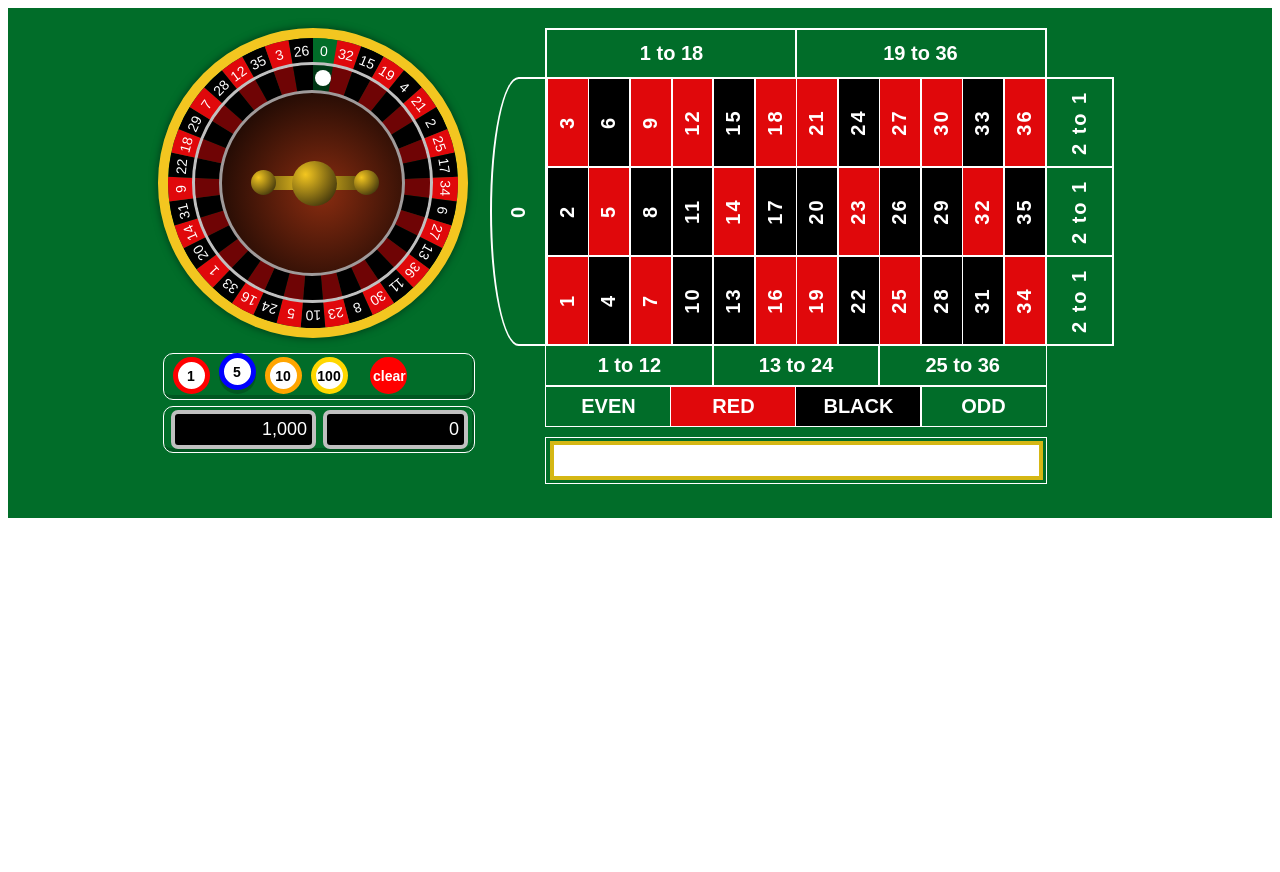
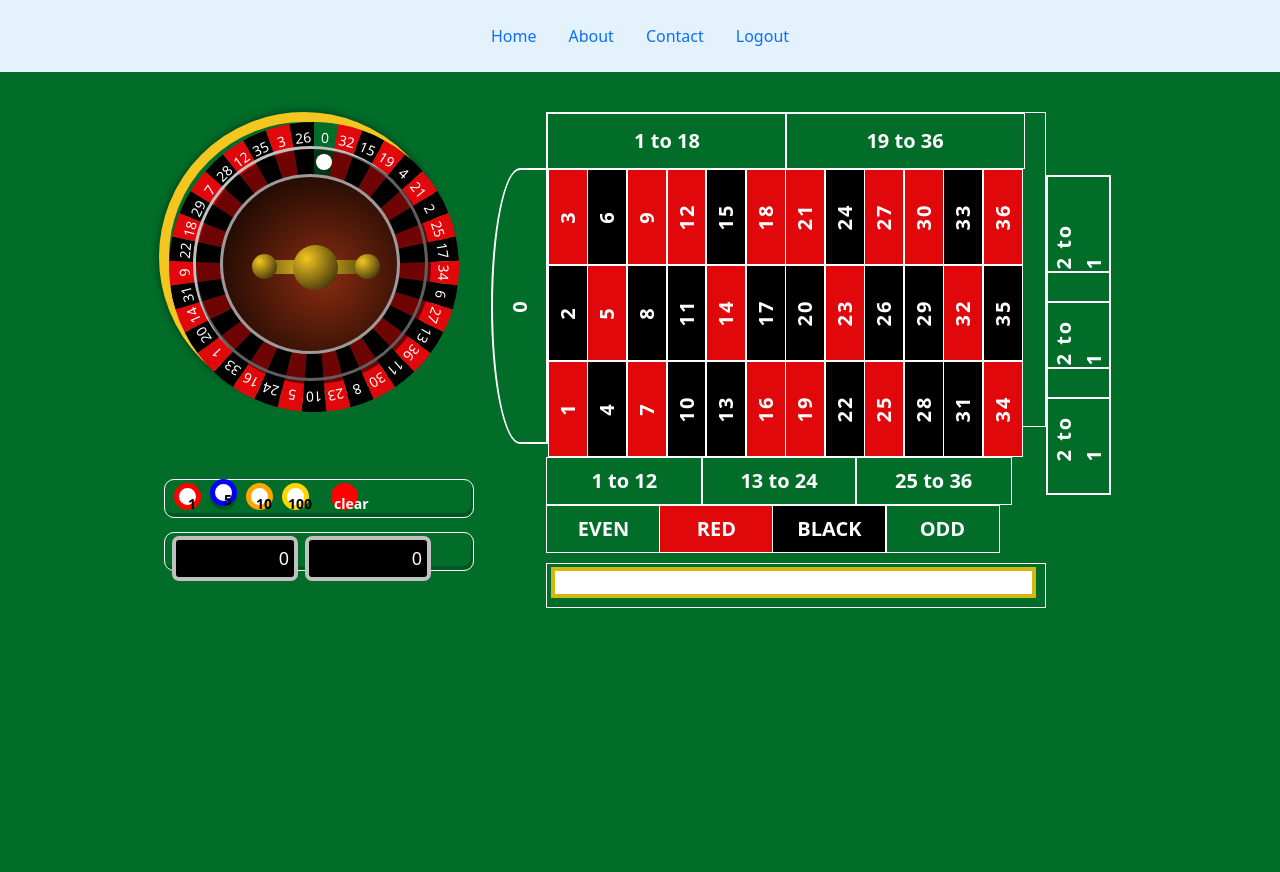
Before and after one commit to rlmsinclair/zudget, a Flask app: page /roulette in a window 1280 px wide. Before the commit the page ends 518 px from the top, so only its background shows below. Run offline with Flask 3, Linux system fonts and the light colour scheme; the visitor is signed in with stand-in values (Sample User, id 1).

Commit message:
misc changes

```diff
--- a/static/css/roulette.css
+++ b/static/css/roulette.css
@@ -1,5 +1,4 @@
 html, body{
-	font-family: arial;
 	cursor: default;
 	-webkit-touch-callout: none;
 	-webkit-user-select: none;
@@ -7,15 +6,15 @@
 	-moz-user-select: none;
 	-ms-user-select: none;
 	user-select: none;
+	background-color: #016D29;
 }
 
-#container{
+#roulette_container{
 	display: flex;
 	justify-content: center;
-	background-color: #016D29;
-	height: 470px;
-	padding: 20px;
+	height: 100vh;
 	color: #fff;
+	padding-top: 5vh;
 }
 
 /*notification*/
--- a/static/js/roulette.js
+++ b/static/js/roulette.js
@@ -1,4 +1,4 @@
-let bankValue = 1000;
+// let bankValue = 1000;
 let currentBet = 0;
 let wager = 5;
 let lastWager = 0;
@@ -10,8 +10,8 @@
 let wheelnumbersAC = [0, 26, 3, 35, 12, 28, 7, 29, 18, 22, 9, 31, 14, 20, 1, 33, 16, 24, 5, 10, 23, 8, 30, 11, 36, 13, 27, 6, 34, 17, 25, 2, 21, 4, 19, 15, 32];
 
 let container = document.createElement('div');
-container.setAttribute('id', 'container');
-document.body.append(container);
+container.setAttribute('id', 'roulette_container');
+document.getElementById("content-div").append(container);
 
 startGame();
 
@@ -56,7 +56,6 @@
 function buildWheel(){
 	let wheel = document.createElement('div');
 	wheel.setAttribute('class', 'wheel');
-
 	let outerRim = document.createElement('div');
 	outerRim.setAttribute('class', 'outerRim');
 	wheel.append(outerRim);
@@ -511,6 +510,7 @@
 					betTotal = betTotal + bet[i].amt;
 				}
 			}
+			console.log('winningSpin: ' + winningSpin + ' winValue: ' + winValue + ' betTotal: ' + betTotal);
 			win(winningSpin, winValue, betTotal);
 		}
 
@@ -643,3 +643,16 @@
 		removeChips();
 	}
 }
+
+
+async function updateBankValue(new_balance){
+	let response = await fetch('/api/update_balance', {
+		method: 'POST',
+		headers: {
+			'Content-Type': 'application/json'
+		},
+		body: JSON.stringify({new_balance: new_balance})
+	});
+	let json = await response.json();
+	return json.status;
+}
--- a/templates/layout.html
+++ b/templates/layout.html
@@ -17,11 +17,14 @@
             <li class="nav-item"><a href="/" class="nav-link" aria-current="page">Home</a></li>
             <li class="nav-item"><a href="/about" class="nav-link">About</a></li>
             <li class="nav-item"><a href="/contact" class="nav-link">Contact</a></li>
+            <li class="nav-item"><a href="/logout" class="nav-link">Logout</a></li>
         </ul>
     </header>
-    <div class="container">
+    <div id="content-div" class="container-fluid">
         {% block content %}
         {% endblock %}
     </div>
 </body>
+{% block endgame %}
+{% endblock %}
 </html>
--- a/templates/roulette.html
+++ b/templates/roulette.html
@@ -1,16 +1,15 @@
-<!DOCTYPE html PUBLIC "-//W3C//DTD XHTML 1.0 Strict//EN" "http://www.w3.org/TR/xhtml1/DTD/xhtml1-strict.dtd">
-<head>
-    <meta http-equiv="content-type" content="text/html; charset=utf-8">
-	<title>Javascript Roulette</title>
-	<meta name="title" content="Javascript Roulette">
-	<meta name="description" content="A fully functioning roulette game made using Javascript and CSS">
-	<meta name="author" content="ozboware">
-	<meta property="og:url" content="/">
-	<meta property="og:title" content="Javascript Roulette">
-	<meta property="og:description" content="A fully functioning roulette game made using Javascript and CSS">
-	<link href="/static/css/roulette.css" rel="stylesheet" type="text/css">
-</head>
-
-<body>
-	<script src="/static/js/roulette.js"></script>
-</body>
+{% extends "layout.html" %}
+{% block title %} Play {% endblock %}
+{% block head %}
+    {{ super() }}
+    <meta name="author" content="ozboware">
+    <link href="/static/css/roulette.css" rel="stylesheet" type="text/css">
+{% endblock %}
+{% block content %}
+{% endblock %}
+{% block endgame %}
+<script>
+    let bankValue = {{ balance }};
+</script>
+<script src="/static/js/roulette.js"></script>
+{% endblock %}
```
